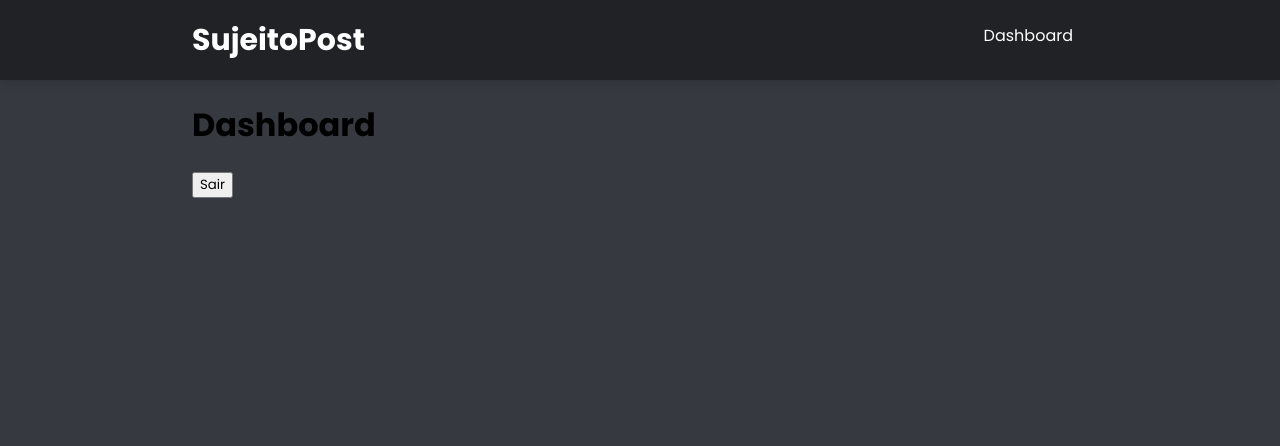
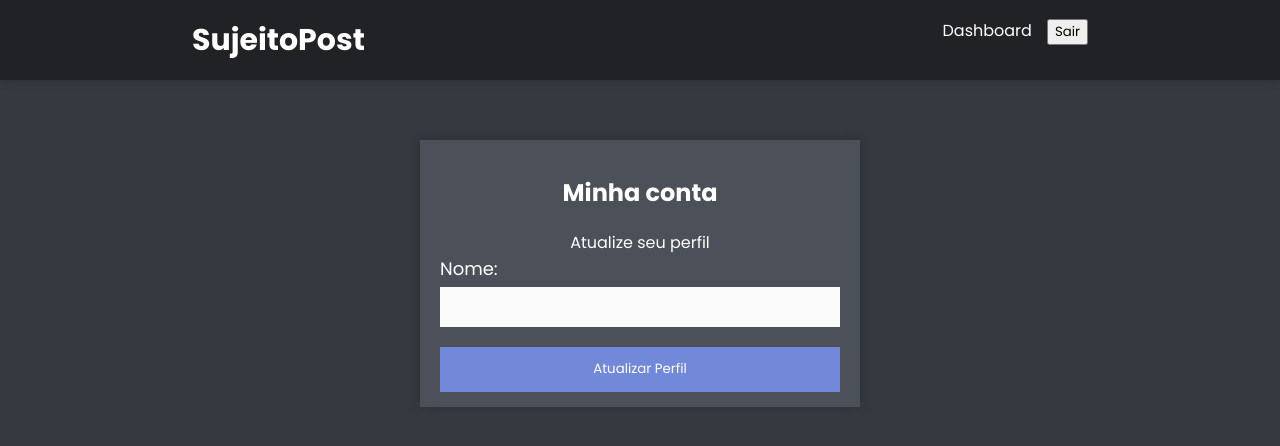
Before and after one commit to PedroMakengo/sujeito-post, a Vue app: page /dashboard in a window 1280 px wide. Shown: the top 446 px of the page. Built offline with nearby package versions, Linux system fonts and the light colour scheme; no server answers; sample sign-in values are in the browser's storage.

Commit message:
Parte de atualização

```diff
--- a/src/components/Header.vue
+++ b/src/components/Header.vue
@@ -2,14 +2,35 @@
   <header id="header">
     <div class="container">
       <router-link to="/" class="logo">SujeitoPost</router-link>
-      <router-link to="/dashboard" class="button">Dashboard</router-link>
+      <div>
+        <router-link to="/dashboard" class="button">Dashboard</router-link>
+        <button class="button logout" @click="logOut">Sair</button>
+      </div>
     </div>
   </header>
 </template>
 
 <script>
+import firebase from "@/services/firebaseConnection";
 export default {
   name: "HeaderComponent",
+  methods: {
+    async logOut() {
+      const confirm = window.confirm("Você realmente deseja sair?");
+      if (confirm) {
+        await firebase
+          .auth()
+          .signOut()
+          .then(async () => {
+            await localStorage.removeItem("devpost");
+
+            this.$router.push("/login");
+          });
+      } else {
+        return;
+      }
+    },
+  },
 };
 </script>
 
--- a/src/pages/Dashboard.vue
+++ b/src/pages/Dashboard.vue
@@ -1,32 +1,76 @@
 <template>
   <div id="dashboard">
-    <h1>Dashboard</h1>
-    <button @click="logOut">Sair</button>
+    <h2>Minha conta</h2>
+    <span>Atualize seu perfil</span>
+
+    <form @submit.prevent="atualizarPerfil">
+      <label for="">Nome:</label>
+      <input type="text" v-model="nome" />
+      <button type="submit" class="button">Atualizar Perfil</button>
+    </form>
   </div>
 </template>
 
 <script>
-import firebase from "@/services/firebaseConnection";
+// import firebase from "@/services/firebaseConnection";
 export default {
   name: "DashboardPage",
-  methods: {
-    async logOut() {
-      const confirm = window.confirm("Você realmente deseja sair?");
-      if (confirm) {
-        await firebase
-          .auth()
-          .signOut()
-          .then(async () => {
-            await localStorage.removeItem("devpost");
-
-            this.$router.push("/login");
-          });
-      } else {
-        return;
-      }
-    },
+  data() {
+    return {
+      nome: "",
+    };
   },
 };
 </script>
 
-<style scoped></style>
+<style scoped>
+#dashboard {
+  display: flex;
+  flex-direction: column;
+  justify-content: center;
+  align-items: center;
+
+  margin: 60px auto;
+  padding: 15px 20px;
+  max-width: 400px;
+  widows: 600px;
+
+  background: #4c5059;
+  box-shadow: 0 0 10px rgba(0, 0, 0, 0.2);
+}
+
+h2,
+span {
+  color: #fff;
+}
+
+form {
+  display: flex;
+  flex-direction: column;
+  width: 100%;
+}
+
+form label {
+  font-size: 18px;
+  color: #fff;
+  padding-bottom: 5px;
+}
+
+form input {
+  height: 30px;
+  padding: 5px;
+  outline: none;
+  border: 0;
+  margin-bottom: 5px;
+  background: #fafafa;
+}
+
+button {
+  cursor: pointer;
+  margin-top: 15px;
+  height: 45px;
+  border: 0;
+  color: #fff;
+  background: #7289da;
+}
+</style>
--- a/src/pages/Home.vue
+++ b/src/pages/Home.vue
@@ -166,7 +166,9 @@ export default {
 #home {
   display: flex;
   flex-direction: row;
-  margin: 25px;
+  width: 100%;
+  box-sizing: border-box;
+  margin: 25px auto;
 }
 
 @import "@/assets/home.css";
--- a/src/pages/Login.vue
+++ b/src/pages/Login.vue
@@ -130,9 +130,10 @@ h1 {
   align-items: center;
   flex-direction: column;
   padding: 20px;
-  margin-top: 65px;
 
-  max-width: 600px;
+  margin: 65px auto;
+
+  max-width: 400px;
   background: #4c5059;
 }
 
```
